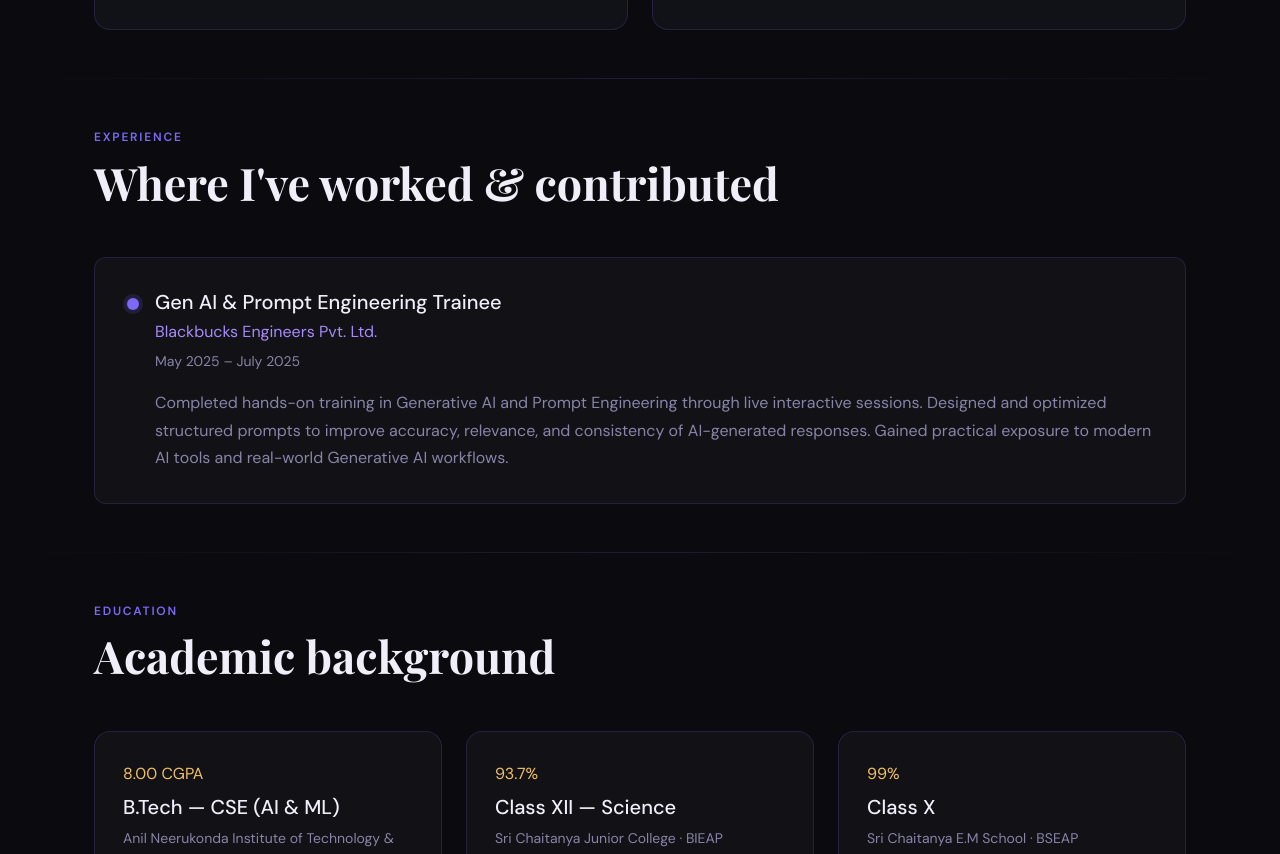
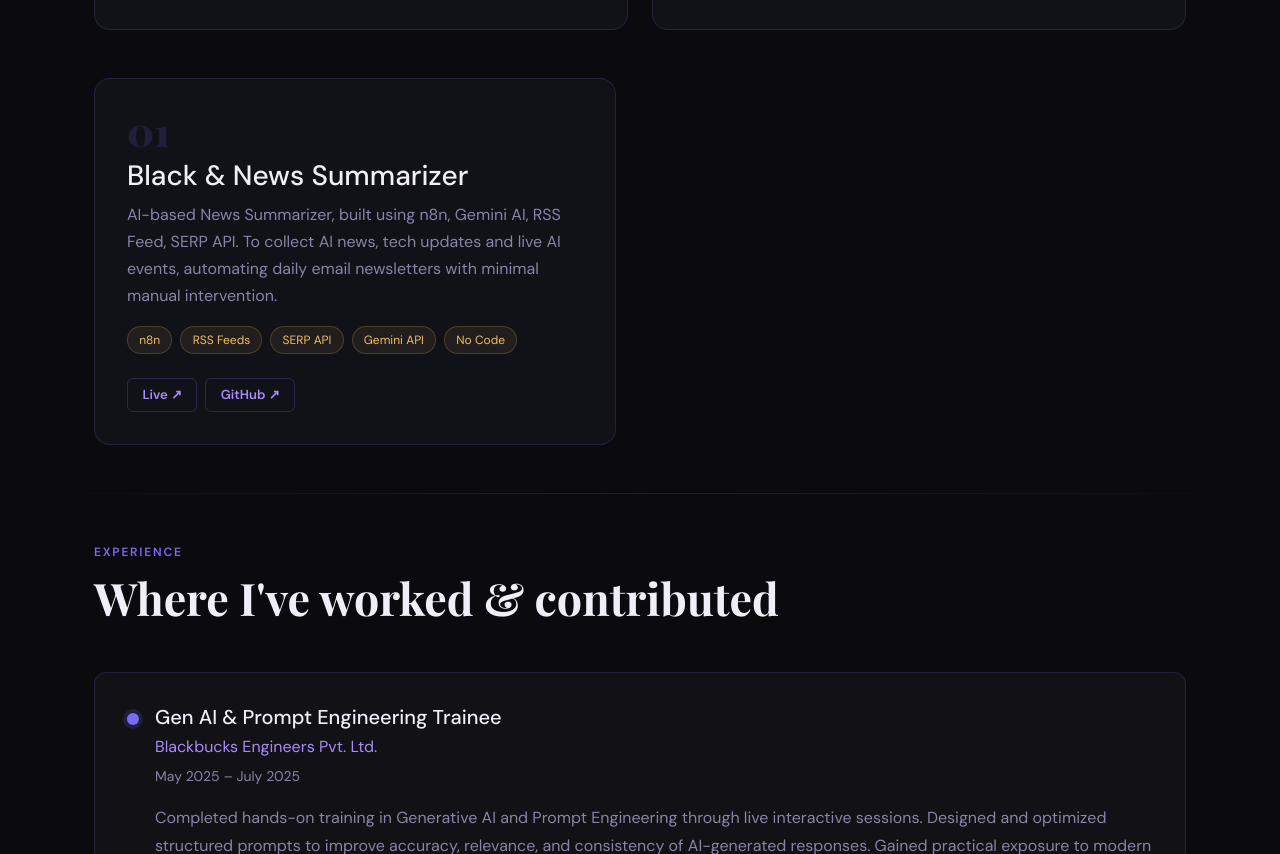
Before and after one commit to RohitKanagala/portfolio, a plain HTML site: page index.html in a window 1280 px wide. Shown: the part 2340-3194 px from the top of the page. Drawn offline with nearby package versions, Linux system fonts and the light colour scheme.

Commit message:
Changes
Added a new project card for the Black & News Summarizer, detailing its features and technologies used.

```diff
--- a/index.html
+++ b/index.html
@@ -632,6 +632,31 @@
           </div>
         </div>
       </div>
+       <div class="row g-4 reveal">
+      <div class="col-lg-6">
+        <div class="custom-card project-card d-flex flex-column h-100 justify-content-between">
+          <div>
+            <div class="project-num mb-2">01</div>
+            <h3 class="project-title mb-2">Black &amp; News Summarizer</h3>
+            <p class="project-desc text-muted-custom">AI-based News Summarizer, built using n8n, Gemini AI, RSS Feed, SERP API. To collect AI news, tech updates and live AI events, automating daily email newsletters with minimal manual
+ intervention.</p>
+          </div>
+          <div>
+            <div class="d-flex flex-wrap gap-2 mb-4">
+              <span class="tech-pill">n8n</span>
+              <span class="tech-pill">RSS Feeds</span>
+              <span class="tech-pill">SERP API</span>
+              <span class="tech-pill">Gemini API</span>
+              <span class="tech-pill">No Code</span>
+            </div>
+            <div class="d-flex gap-2">
+              <a href="https://imagecolorizationapp.streamlit.app/" target="_blank" class="project-link">Live ↗</a>
+              <a href="https://github.com/RohitKanagala/Image_Colorization_App.git" target="_blank"
+                class="project-link">GitHub ↗</a>
+            </div>
+          </div>
+        </div>
+      </div>
     </div>
   </section>
 
```
